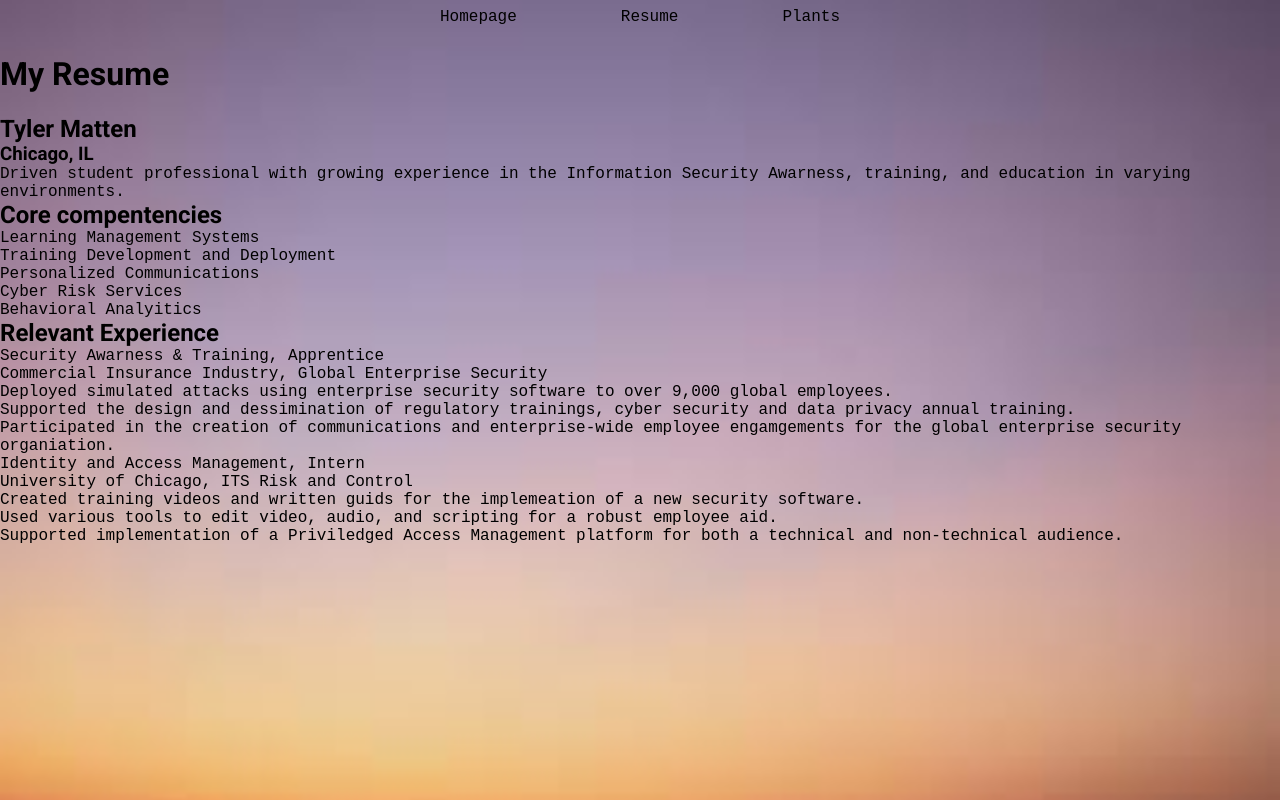
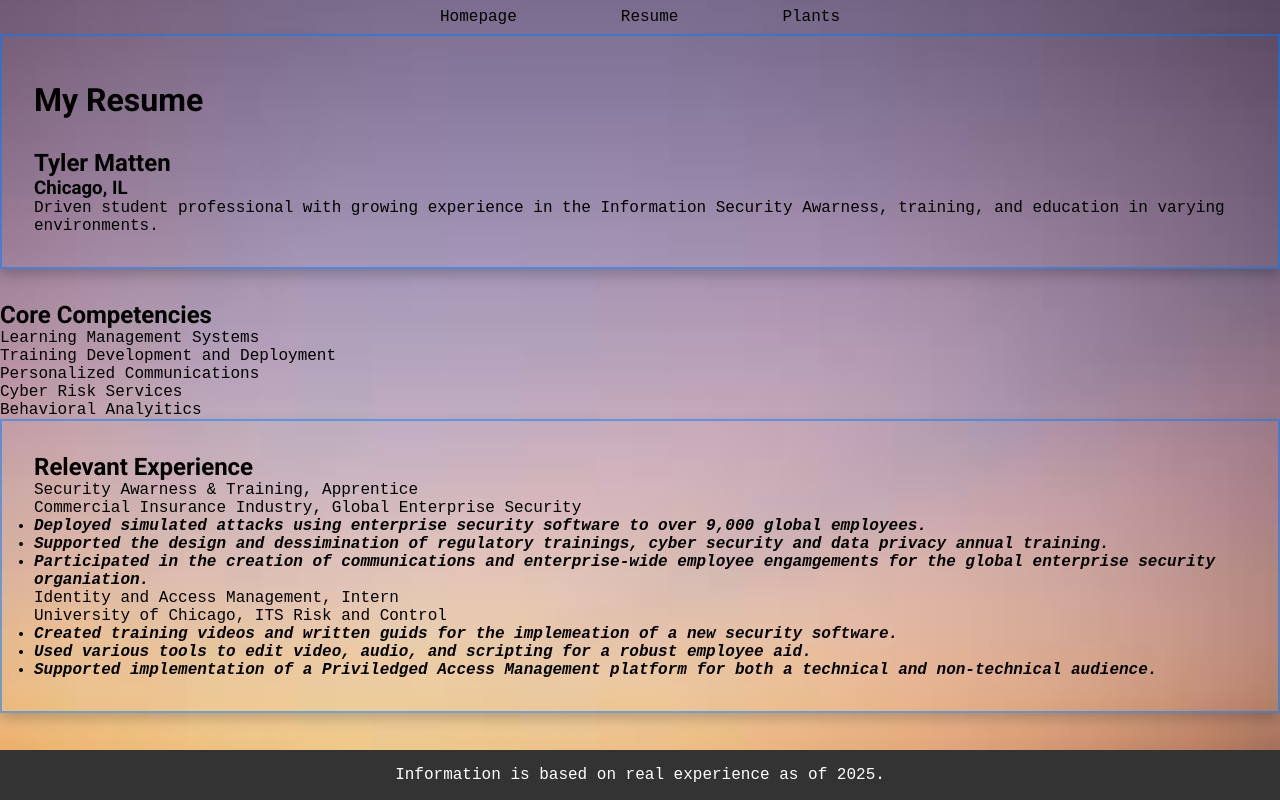
Before and after one commit to spring2025tm/webdev_project1, a plain HTML site: page resume.html in a window 1280 px wide. Drawn offline with Linux system fonts and the light colour scheme.

Commit message:
5 style elements each page

```diff
--- a/css/style.css
+++ b/css/style.css
@@ -50,6 +50,10 @@ h1, h2, h3 {
   padding: 2rem;
   margin-bottom: 2rem;
 }
+#intro h2 {
+  font-weight: bold;
+  font-style: italic;
+}
 #cybersecurity-interest {
   border: 2px solid rgba(0, 123, 255, 0.5);
   box-shadow: 0 6px 12px rgba(0, 0, 0, 0.2);
@@ -66,7 +70,55 @@ h1, h2, h3 {
   max-width: 100%;
   height: auto;
 }
-
+#resume-header {
+  border: 2px solid rgba(0, 123, 255, 0.5);
+  box-shadow: 0 6px 12px rgba(0, 0, 0, 0.2);
+  padding: 2rem;
+  margin-bottom: 2rem;
+}
+#core-compentencies {
+  border: 2px solid rgba(0, 123, 255, 0.5);
+  box-shadow: 0 6px 12px rgba(0, 0, 0, 0.2);
+  padding: 2rem;
+  margin-bottom: 2rem;
+}
+#experience-items {
+  border: 2px solid rgba(0, 123, 255, 0.5);
+  box-shadow: 0 6px 12px rgba(0, 0, 0, 0.2);
+  padding: 2rem;
+  margin-bottom: 2rem;
+}
+#experience-items ul li {
+  font-weight: bold;
+  font-style: italic;
+}
+#resume-header h1 {
+  animation: float 3s ease-in-out infinite;
+}
+@keyframes float {
+  0% {
+    transform: translateY(0);
+  }
+  50% {
+    transform: translateY(-10px);
+  }
+  100% {
+    transform: translateY(0);
+  }
+}
+footer {
+  background-color: #333;
+  color: white;
+  text-align: center;
+  padding: 1rem 0;
+  position: fixed;
+  width: 100%;
+  bottom: 0;
+}
+footer p {
+  margin: 0;
+  font-size: 1rem;
+}
 #image-grid {
   display: flex;
   justify-content: space-between;
--- a/resume.html
+++ b/resume.html
@@ -25,7 +25,7 @@
       <p>Driven student professional with growing experience in the Information Security Awarness, training, and education in varying environments.</p>
     </section>
     <section id="core-competencies">
-      <h2>Core compentencies</h2>
+      <h2>Core Competencies</h2>
       <ul>
         <li>Learning Management Systems</li>
         <li>Training Development and Deployment</li>
@@ -52,5 +52,8 @@
       </ul>
     </section>
   </main>
+  <footer>
+    <p>Information is based on real experience as of 2025.</p>
+  </footer>
 </body>
 </html>
```
Also changed, not shown: hobby.html (+4 -1 lines), index.html (+7 -2 lines).
